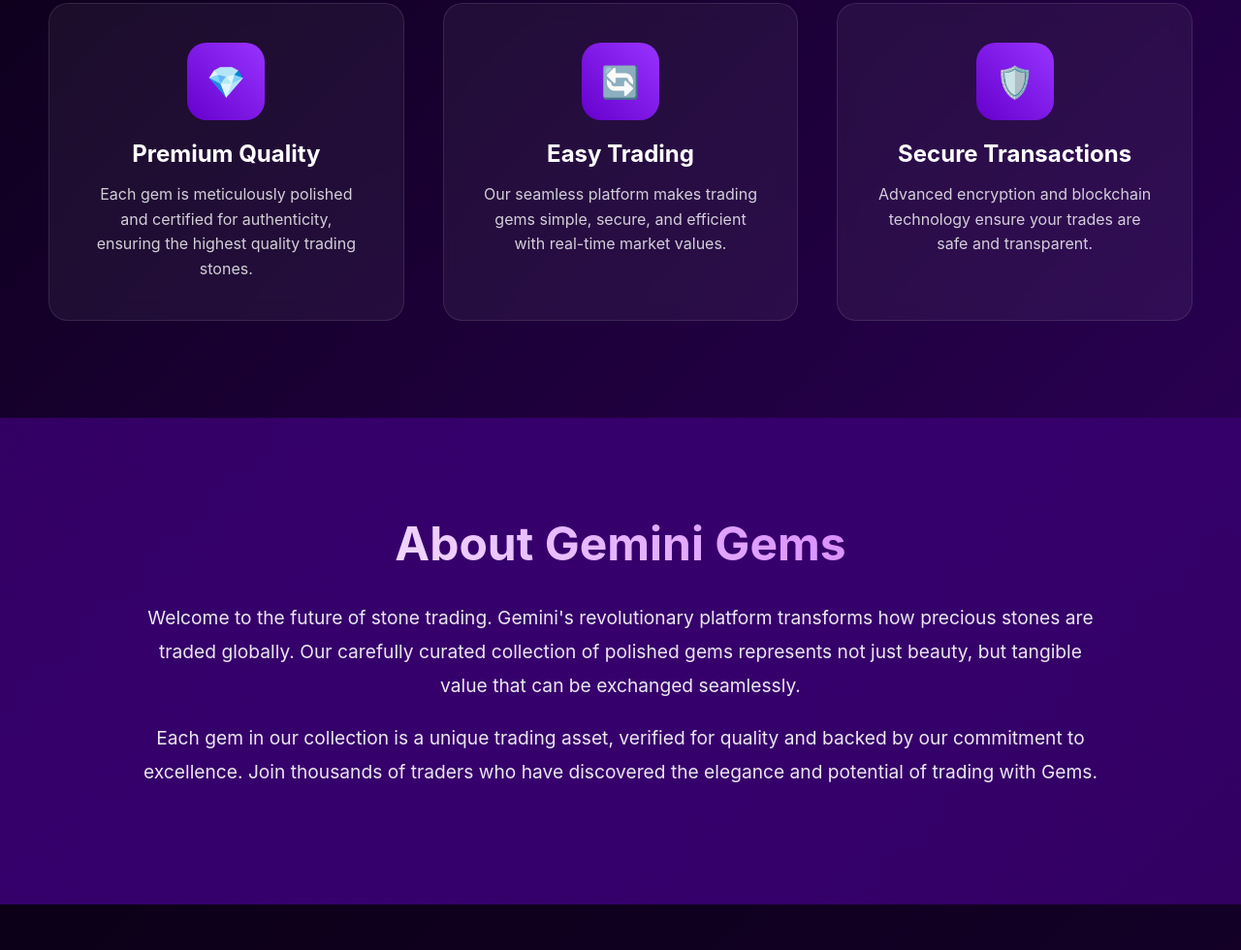
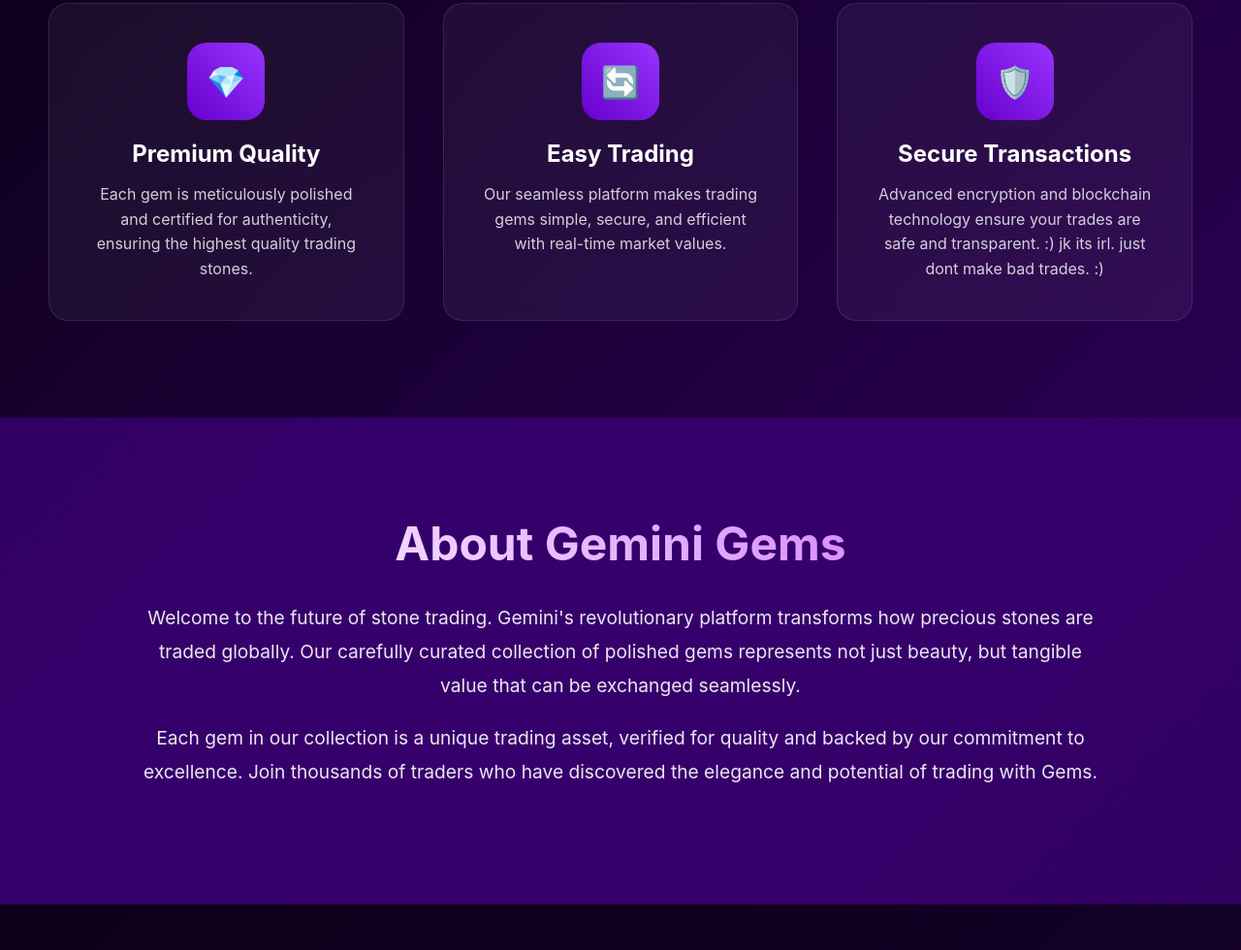
Before and after one commit to BayneIsCoder/GeminiGems, a plain HTML site: page index.html in a window 1280 px wide. Shown: the part 1016-1996 px from the top of the page at 97% size. Drawn offline with Linux system fonts and the light colour scheme.

Commit message:
Update index.html

```diff
--- a/index.html
+++ b/index.html
@@ -361,7 +361,7 @@
                 <div class="feature-card">
                     <div class="feature-icon">🛡️</div>
                     <h3>Secure Transactions</h3>
-                    <p>Advanced encryption and blockchain technology ensure your trades are safe and transparent.</p>
+                    <p>Advanced encryption and blockchain technology ensure your trades are safe and transparent. :) jk its irl. just dont make bad trades. :)</p>
                 </div>
             </div>
         </div>
```
